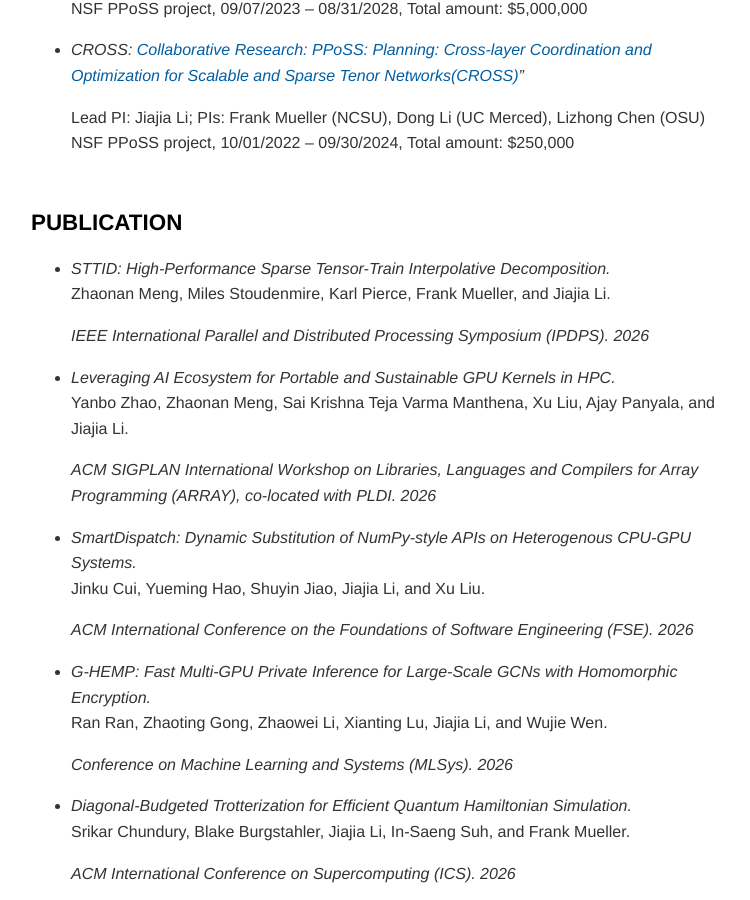
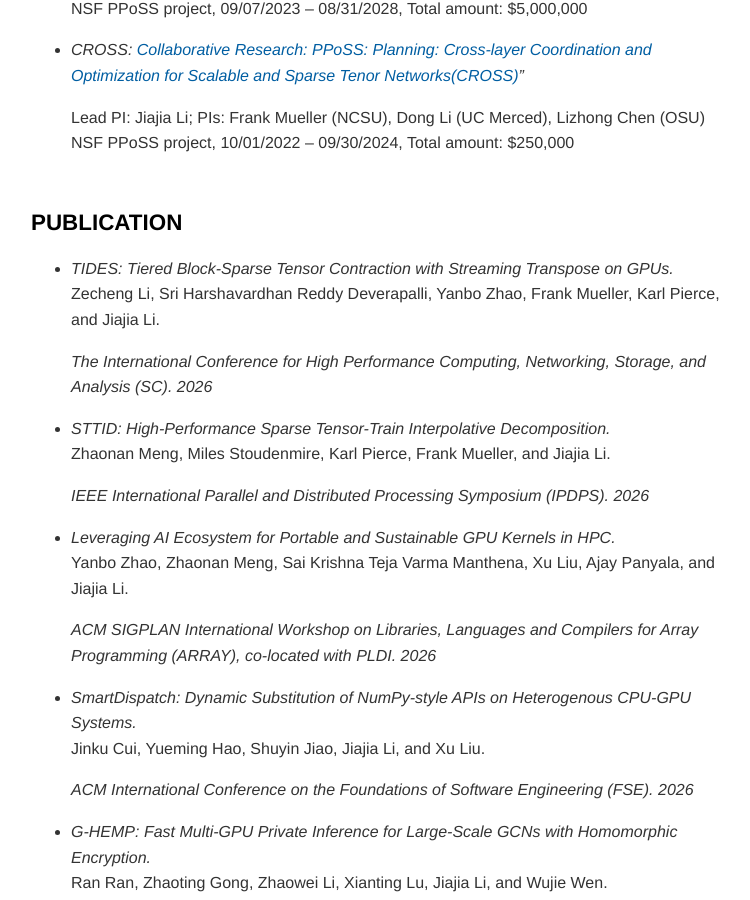
Before and after one commit to tensorworld/cross, a Jekyll site: the page built from index.html, in a window 1280 px wide and 900 px high, scrolled down 769 px. Shown: the whole window, without its empty margins (149-899 px from the left). Built offline with Jekyll 4.4.1, drawn with Linux system fonts in a browser that asks for light colours; nearby versions of some CDN libraries; some web fonts are replaced.

Commit message:
Publications: add SC 2026 paper (TIDES)
Co-Authored-By: Claude Opus 4.8 <noreply@anthropic.com>

```diff
--- a/_data/publications.yml
+++ b/_data/publications.yml
@@ -1,3 +1,6 @@
+- title: "TIDES: Tiered Block-Sparse Tensor Contraction with Streaming Transpose on GPUs."
+  authors: "Zecheng Li, Sri Harshavardhan Reddy Deverapalli, Yanbo Zhao, Frank Mueller, Karl Pierce, and Jiajia Li."
+  details: 'The International Conference for High Performance Computing, Networking, Storage, and Analysis (SC). <time>2026</time>'
 - title: "STTID: High-Performance Sparse Tensor-Train Interpolative Decomposition."
   authors: "Zhaonan Meng, Miles Stoudenmire, Karl Pierce, Frank Mueller, and Jiajia Li."
   details: 'IEEE International Parallel and Distributed Processing Symposium (IPDPS). <time>2026</time>'
```
